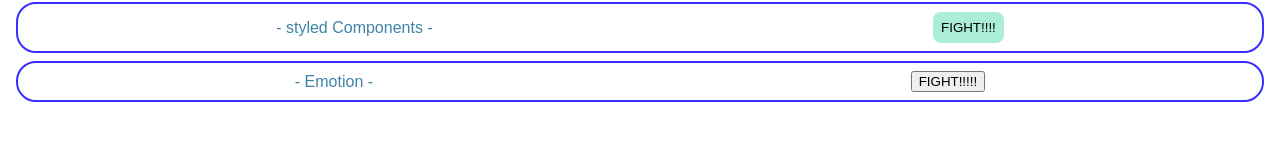
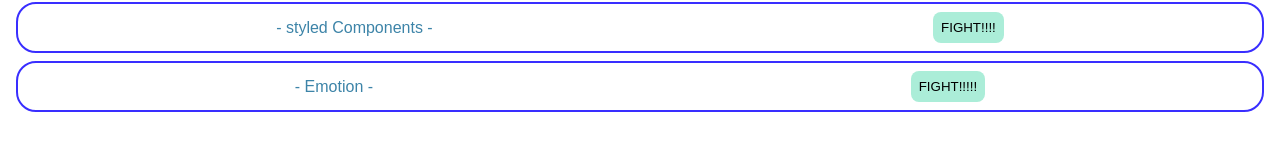
Before and after one commit to takayuki-s/react-practice4, a React (Create React App) app: page / in a window 1280 px wide. Shown: the part 124-285 px from the top of the page. Built offline with nearby package versions, Linux system fonts and the light colour scheme.

Commit message:
@emotion.styledライブラリを使ったCSS適用

```diff
--- a/package.json
+++ b/package.json
@@ -7,6 +7,7 @@
   "dependencies": {
     "@emotion/react": "11.4.0",
     "@emotion/styled": "11.3.0",
+    "emotion": "11.0.0",
     "node-sass": "6.0.0",
     "react": "17.0.2",
     "react-dom": "17.0.2",
--- a/src/components/Emotion.jsx
+++ b/src/components/Emotion.jsx
@@ -1,6 +1,7 @@
 /** @jsxRuntime classic */
 /** @jsx jsx */
 import { jsx, css } from "@emotion/react";
+import styled from "@emotion/styled";
 
 export const Emotion = () => {
   const containerStyle = css`
@@ -19,7 +20,19 @@
   return (
     <div css={containerStyle}>
       <p css={titleStyle}>- Emotion -</p>
-      <button>FIGHT!!!!!</button>
+      <SButton>FIGHT!!!!!</SButton>
     </div>
   );
 };
+
+const SButton = styled.button`
+  background-color: #abedd8;
+  border: none;
+  padding: 8px;
+  border-radius: 8px;
+  &:hover {
+    background-color: #46cdcf;
+    color: #fff;
+    cursor: pointer;
+  }
+`;
```
